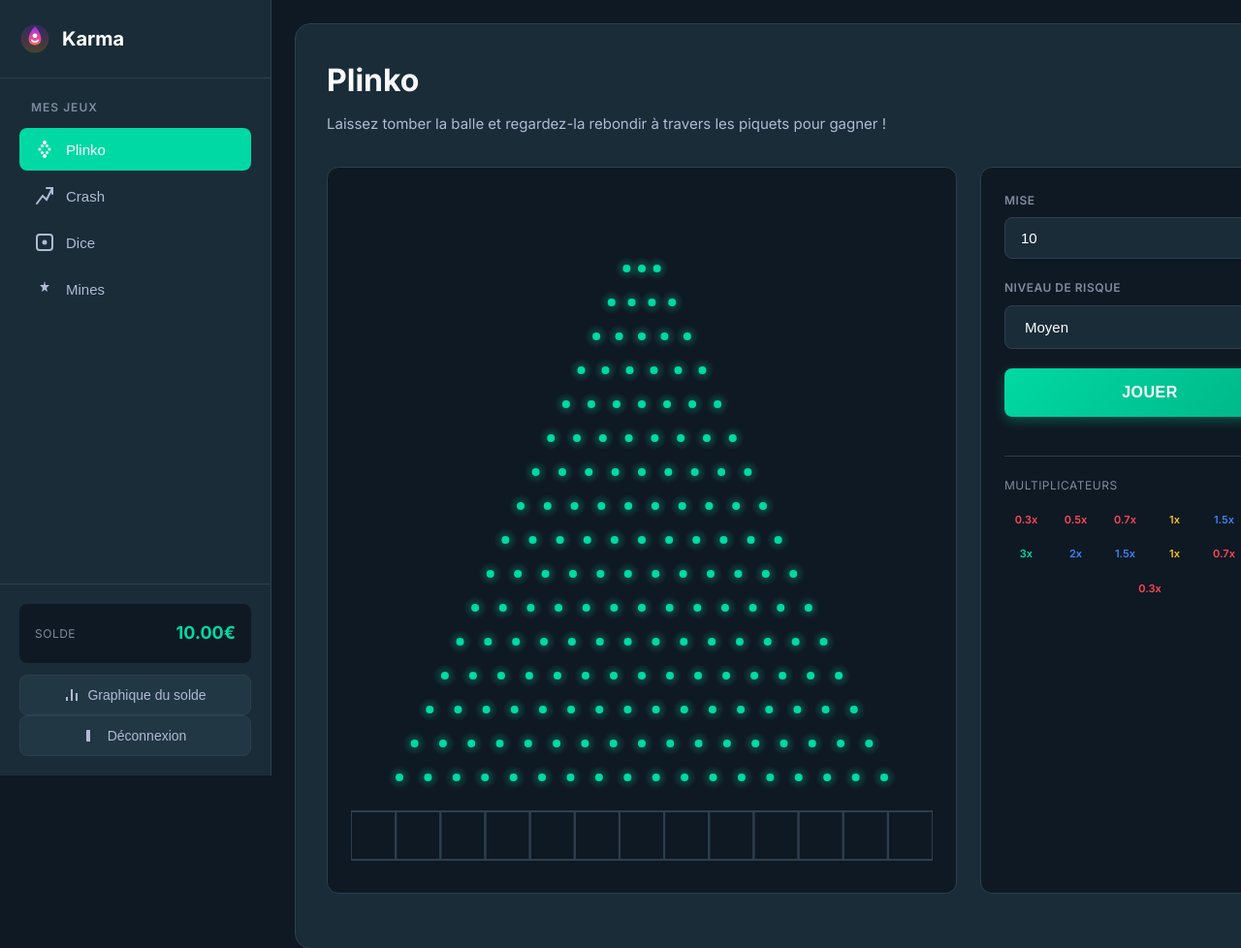
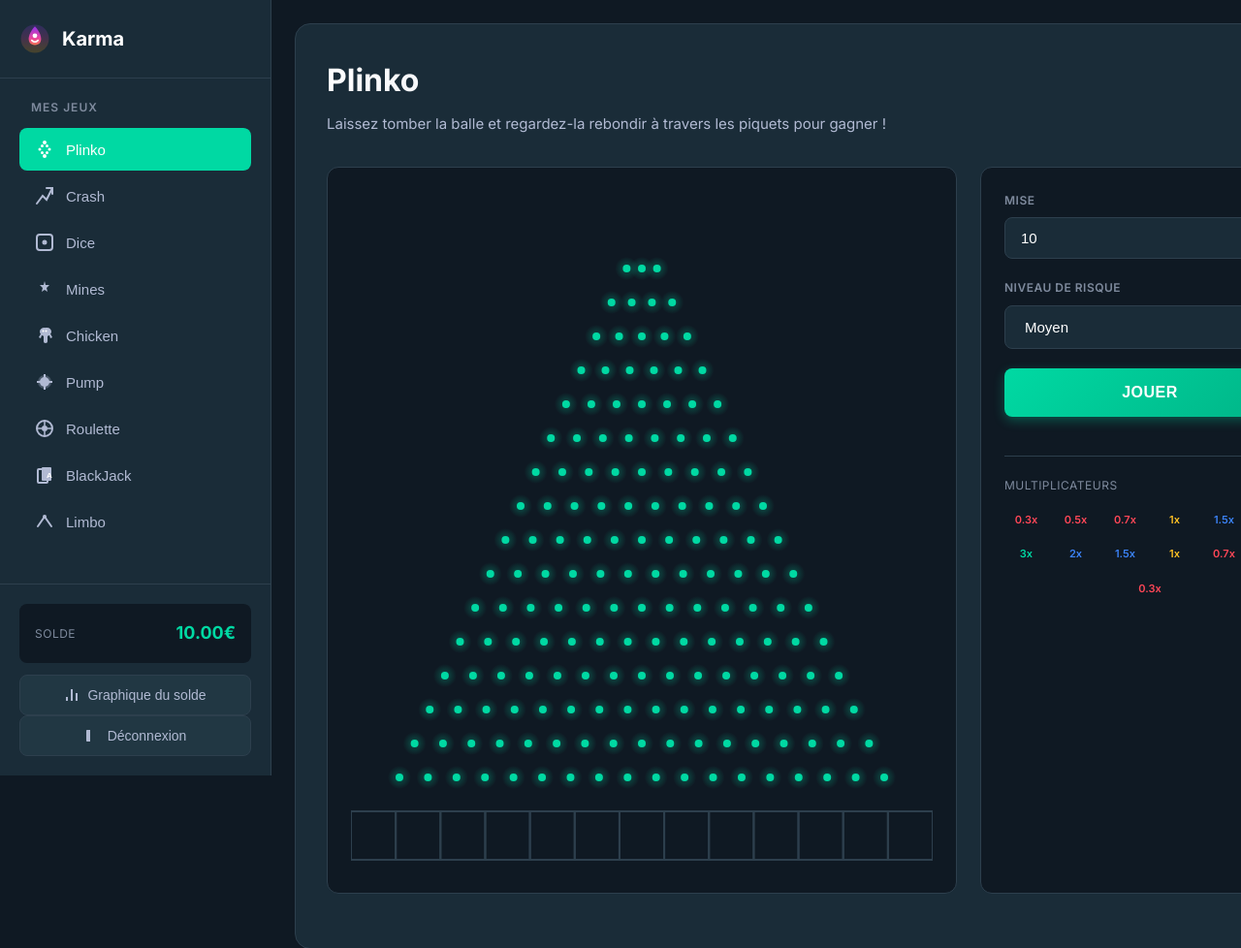
Before and after one commit to Alex12062012/Karma, a Flask app: page /casino in a window 1280 px wide; the page is wider, and only the part inside the window is pictured. Shown: the top 978 px of that part at 97% size. Run offline with Flask 3, Linux system fonts and the light colour scheme; the visitor is signed in with stand-in values (Sample User, id 1); tables that the repository leaves empty hold one stand-in row (values such as "Sample post").

Commit message:
Update index.html

```diff
--- a/templates/index.html
+++ b/templates/index.html
@@ -69,6 +69,50 @@
                         </svg>
                         <span>Mines</span>
                     </button>
+
+                    <button class="nav-item" data-game="chicken">
+                        <svg width="20" height="20" viewBox="0 0 20 20" fill="currentColor">
+                            <path d="M10 2C7 2 5 4 5 6C5 7 5.5 8 6 8.5L4 12L6 13L7 10C7.5 10.2 8.2 10.5 9 10.7V16C9 17 9.5 18 11 18C12.5 18 13 17 13 16V10.7C13.8 10.5 14.5 10.2 15 10L16 13L18 12L16 8.5C16.5 8 17 7 17 6C17 4 15 2 12.5 2C11.5 2 10.5 2.3 10 2Z"/>
+                            <circle cx="8.5" cy="5.5" r="1" fill="white"/>
+                            <circle cx="11.5" cy="5.5" r="1" fill="white"/>
+                        </svg>
+                        <span>Chicken</span>
+                    </button>
+
+                    <button class="nav-item" data-game="pump">
+                        <svg width="20" height="20" viewBox="0 0 20 20" fill="currentColor">
+                            <circle cx="10" cy="10" r="7" opacity="0.3"/>
+                            <circle cx="10" cy="10" r="5"/>
+                            <path d="M10 2V6M10 14V18M2 10H6M14 10H18" stroke="currentColor" stroke-width="2" fill="none"/>
+                        </svg>
+                        <span>Pump</span>
+                    </button>
+
+                    <button class="nav-item" data-game="roulette">
+                        <svg width="20" height="20" viewBox="0 0 20 20" fill="currentColor">
+                            <circle cx="10" cy="10" r="8" fill="none" stroke="currentColor" stroke-width="2"/>
+                            <circle cx="10" cy="10" r="3"/>
+                            <path d="M10 2L10 7M18 10L13 10M10 18L10 13M2 10L7 10" stroke="currentColor" stroke-width="1.5"/>
+                        </svg>
+                        <span>Roulette</span>
+                    </button>
+
+                    <button class="nav-item" data-game="blackjack">
+                        <svg width="20" height="20" viewBox="0 0 20 20" fill="currentColor">
+                            <rect x="3" y="4" width="10" height="14" rx="1" fill="none" stroke="currentColor" stroke-width="2"/>
+                            <rect x="7" y="2" width="10" height="14" rx="1"/>
+                            <text x="12" y="13" font-size="8" fill="white" font-weight="bold">A</text>
+                        </svg>
+                        <span>BlackJack</span>
+                    </button>
+
+                    <button class="nav-item" data-game="limbo">
+                        <svg width="20" height="20" viewBox="0 0 20 20" fill="currentColor">
+                            <path d="M3 15L10 5L17 15" fill="none" stroke="currentColor" stroke-width="2" stroke-linecap="round"/>
+                            <circle cx="10" cy="5" r="2"/>
+                        </svg>
+                        <span>Limbo</span>
+                    </button>
                 </div>
             </nav>
 
@@ -107,5 +151,10 @@
     <script src="{{ url_for('static', filename='js/crash.js') }}"></script>
     <script src="{{ url_for('static', filename='js/dice.js') }}"></script>
     <script src="{{ url_for('static', filename='js/mines.js') }}"></script>
+    <script src="{{ url_for('static', filename='js/chicken.js') }}"></script>
+    <script src="{{ url_for('static', filename='js/pump.js') }}"></script>
+    <script src="{{ url_for('static', filename='js/roulette.js') }}"></script>
+    <script src="{{ url_for('static', filename='js/blackjack.js') }}"></script>
+    <script src="{{ url_for('static', filename='js/limbo.js') }}"></script>
 </body>
 </html>
```
